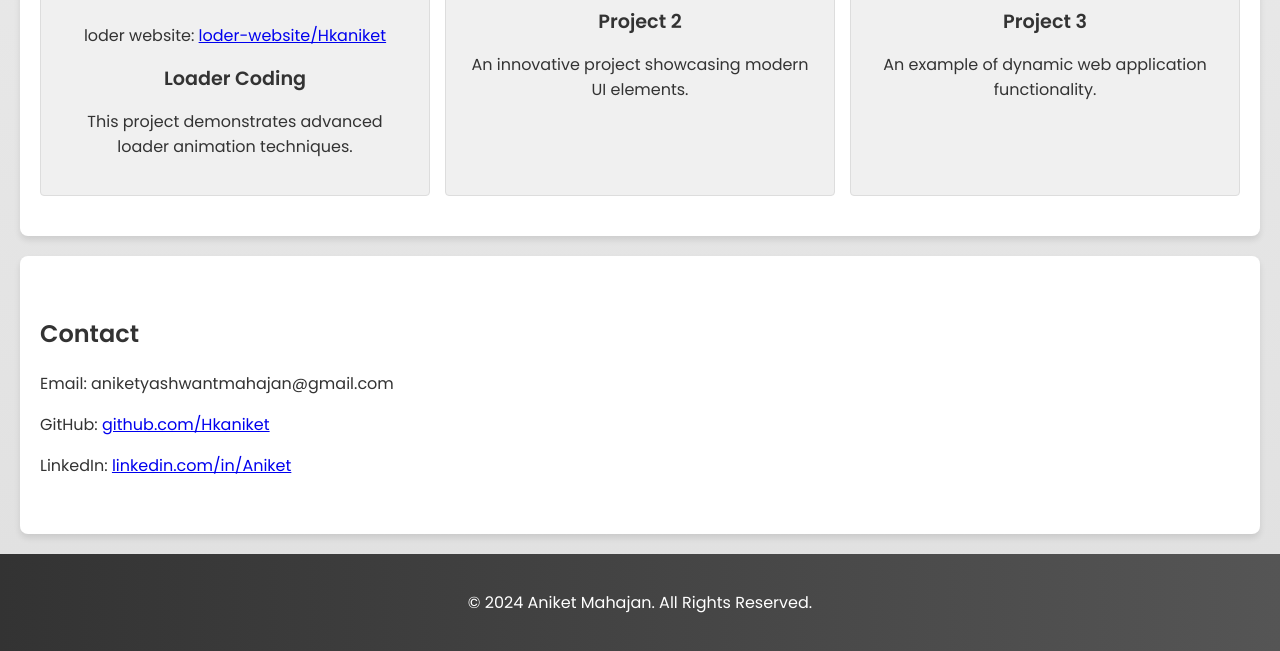
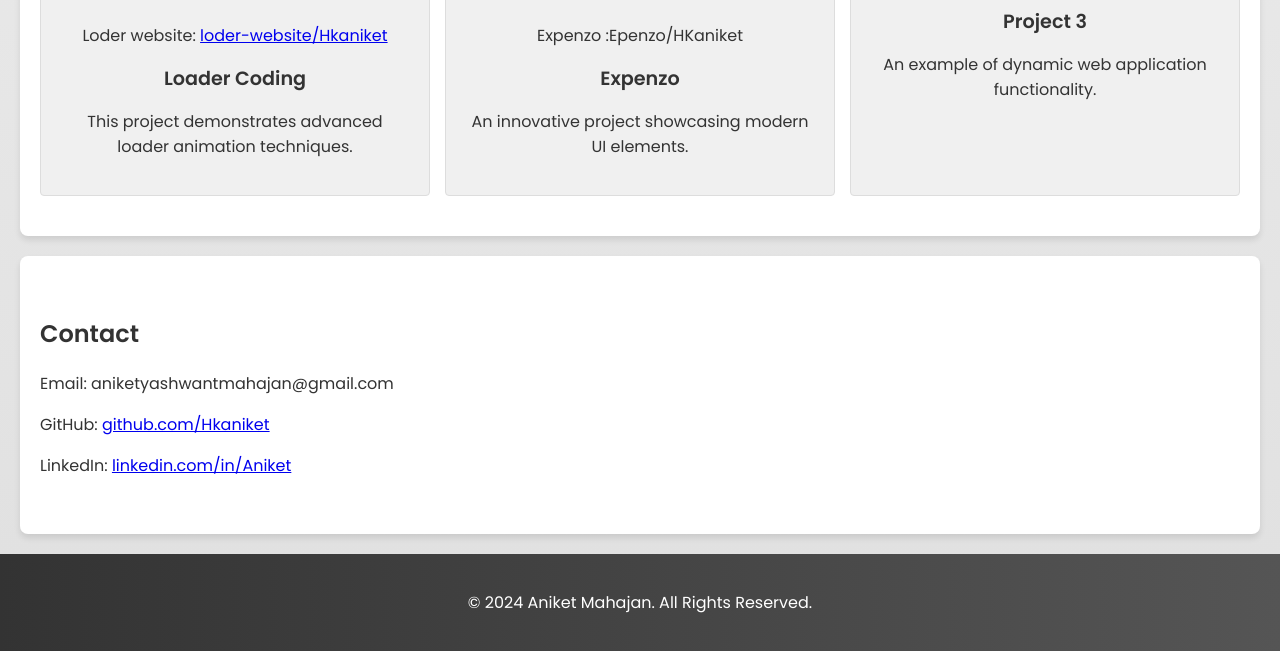
Before and after one commit to Hkaniket/Portfolio, a plain HTML site: page index.html in a window 1280 px wide. Shown: the part 1249-1900 px from the top of the page. Drawn offline with Linux system fonts and the light colour scheme.

Commit message:
Update index.html

```diff
--- a/index.html
+++ b/index.html
@@ -165,13 +165,14 @@
         <div class="projects">
             <div>
                 <img src="project1.jpg" alt="Project 1">
-                 <p>loder website: <a href="https://hkaniket.github.io/loder-code/" target="_blank">loder-website/Hkaniket</a></p>
+                 <p>Loder website: <a href="https://hkaniket.github.io/loder-code/" target="_blank">loder-website/Hkaniket</a></p>
                 <h3>Loader Coding</h3>
                 <p>This project demonstrates advanced loader animation techniques.</p>
             </div>
             <div>
                 <img src="project2.jpg" alt="Project 2">
-                <h3>Project 2</h3>
+                <p> Expenzo :<a herf="https://hkaniket.github.io/expenzo/" target="_blank">Epenzo/HKaniket</a></p>
+                    <h3>Expenzo</h3>
                 <p>An innovative project showcasing modern UI elements.</p>
             </div>
             <div>
```
